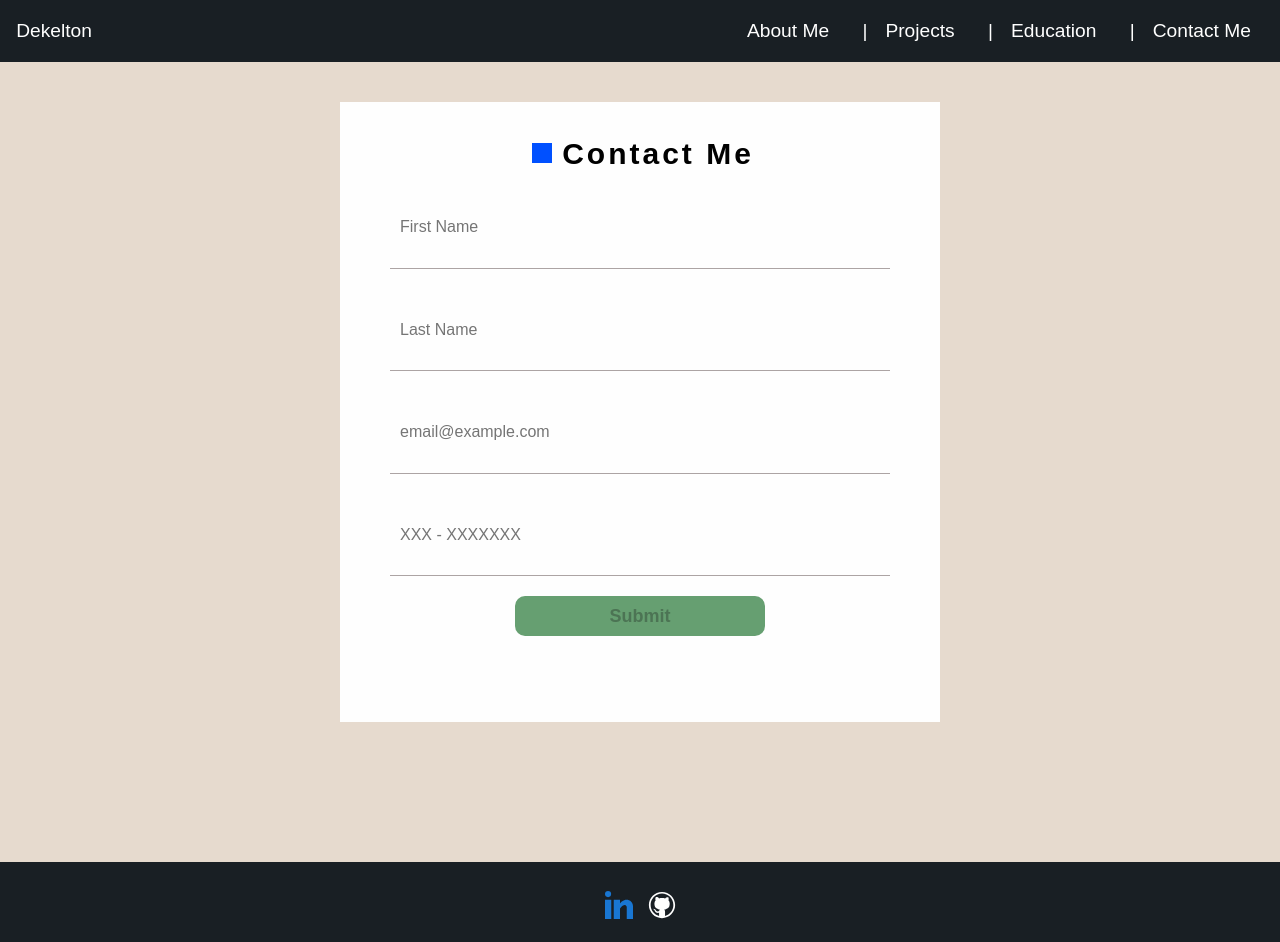
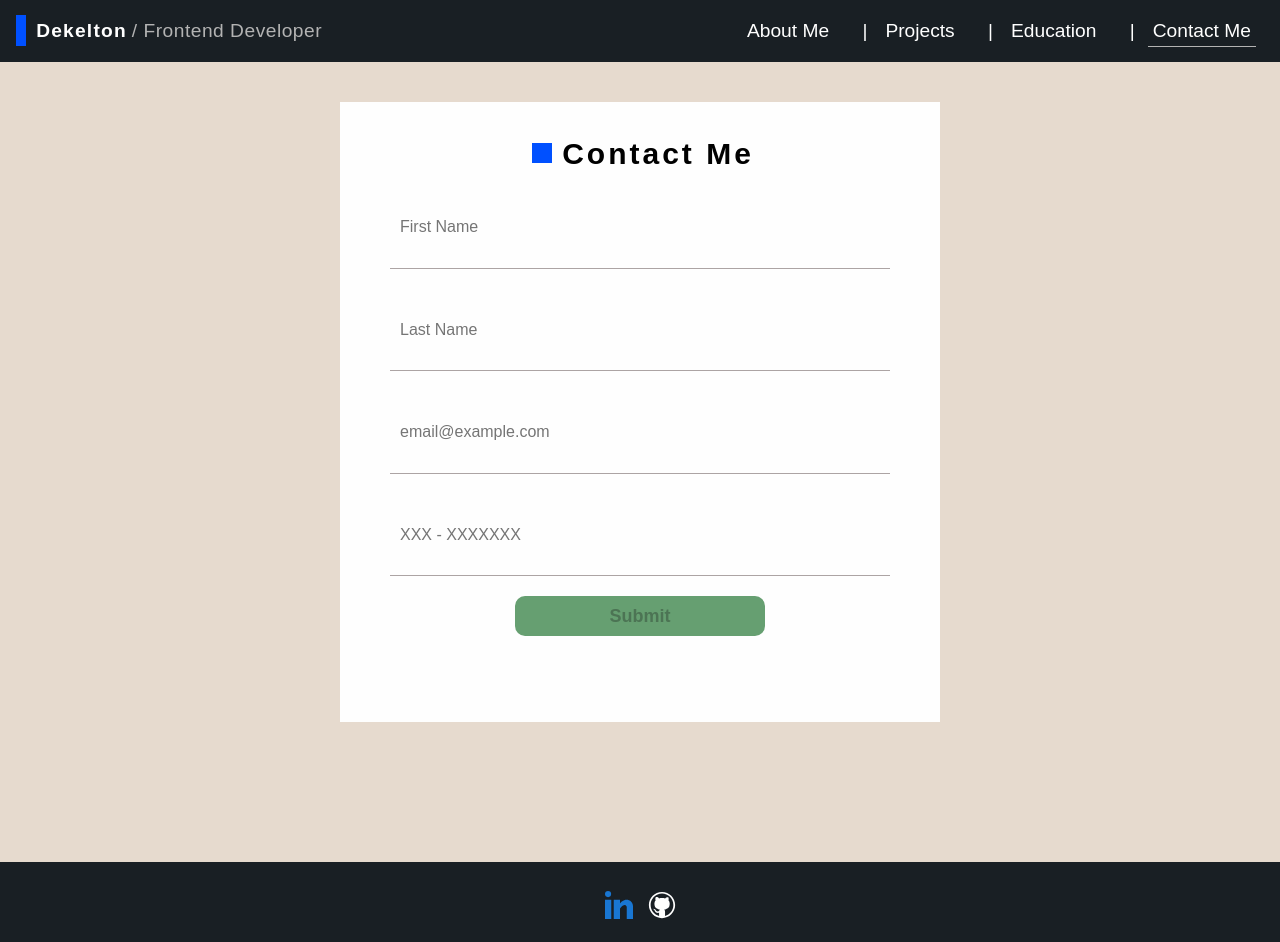
Before and after one commit to dekelIdo/dekelton-website, an Angular app: page /contact-me in a window 1280 px wide. Built offline with nearby package versions, Linux system fonts and the light colour scheme.

Commit message:
Header - Router Link active

```diff
--- a/src/app/cmps/header/header.component.html
+++ b/src/app/cmps/header/header.component.html
@@ -1,24 +1,28 @@
 <section class="app-main-header">
   <nav class="nav-right">
-    <div class="nav-logo" routerLink="/about-me">{{ title }} </div>
-    <div (click)="isMobile = ! isMobile" class="menu-mobile-icon"><img src="assets/images/menu.svg" alt=""></div>
+
+    <div class="nav-logo" routerLink="/about-me">
+      <span class="blue-square" style="height: 10px;"></span>  {{ title }}<span>{{ subtitle }}</span>
+    </div>
+    <div (click)="isMobile = !isMobile" class="menu-mobile-icon">
+      <img src="assets/images/menu.svg" alt="" />
+    </div>
     <div class="right-nav">
-      <a *ngFor="let link of links" routerLink="{{ link.routerLink }}">
+      <a *ngFor="let link of links" routerLink="{{ link.routerLink }}" >
         <span class="border-link" *ngIf="link.title !== 'About Me'">|</span>
-        <span
-          >{{ link.title }}
-        </span>
+        <span routerLinkActive="active-link">{{ link.title }} </span>
       </a>
     </div>
   </nav>
 </section>
-
 <section class="mobile-nav" *ngIf="isMobile">
-  <div (click)="isMobile = false" >
-    <a class="right-nav-links" *ngFor="let link of links"  routerLink="{{ link.routerLink }}">
-      <span
-        >{{ link.title }}
-      </span>
+  <div (click)="isMobile = false">
+    <a
+      class="right-nav-links"
+      *ngFor="let link of links"
+      routerLink="{{ link.routerLink }}"
+    >
+      <span>{{ link.title }} </span>
     </a>
   </div>
 </section>
--- a/src/app/cmps/header/header.component.scss
+++ b/src/app/cmps/header/header.component.scss
@@ -57,10 +57,22 @@
             text-decoration: none;
             color: unset;
             padding: 5px;
-            font-weight: 400;
+            font-weight: 600;
             font-size: 1.2rem;
+            letter-spacing: 1.2px;
             cursor: pointer;
             margin: auto;
+            span{
+                letter-spacing: 0.5px;
+                font-weight: 400;
+            }
+            .blue-square {
+                height: 20px;
+                width: 20px;
+                background-color: #0050ff;
+                margin-right: 10px;
+                margin-bottom: 2px;
+            }
 
             @media (min-width: $breakpoint-small) {
                 margin: unset;
@@ -106,3 +118,7 @@
 .show{
     right: 0;
 }
+
+.active-link{
+    border-bottom: 1px solid #b3b3b3;
+}
--- a/src/app/cmps/header/header.component.ts
+++ b/src/app/cmps/header/header.component.ts
@@ -29,6 +29,7 @@ export class HeaderComponent implements OnInit {
     },
   ];
 
-  title = ' Dekelton ';
+  title = ' Dekelton';
+  subtitle = '/ Frontend Developer'
   ngOnInit(): void {}
 }
```
